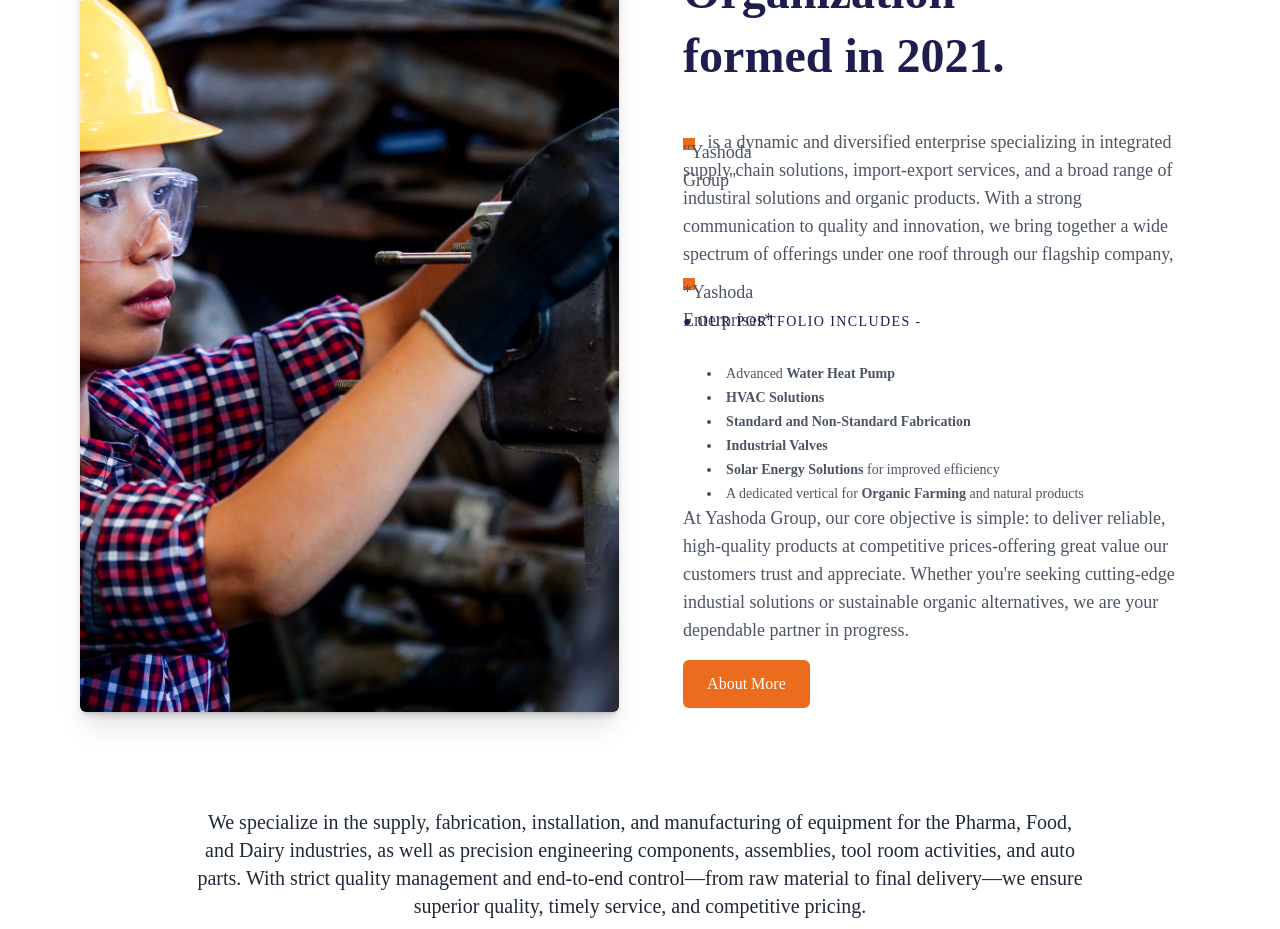
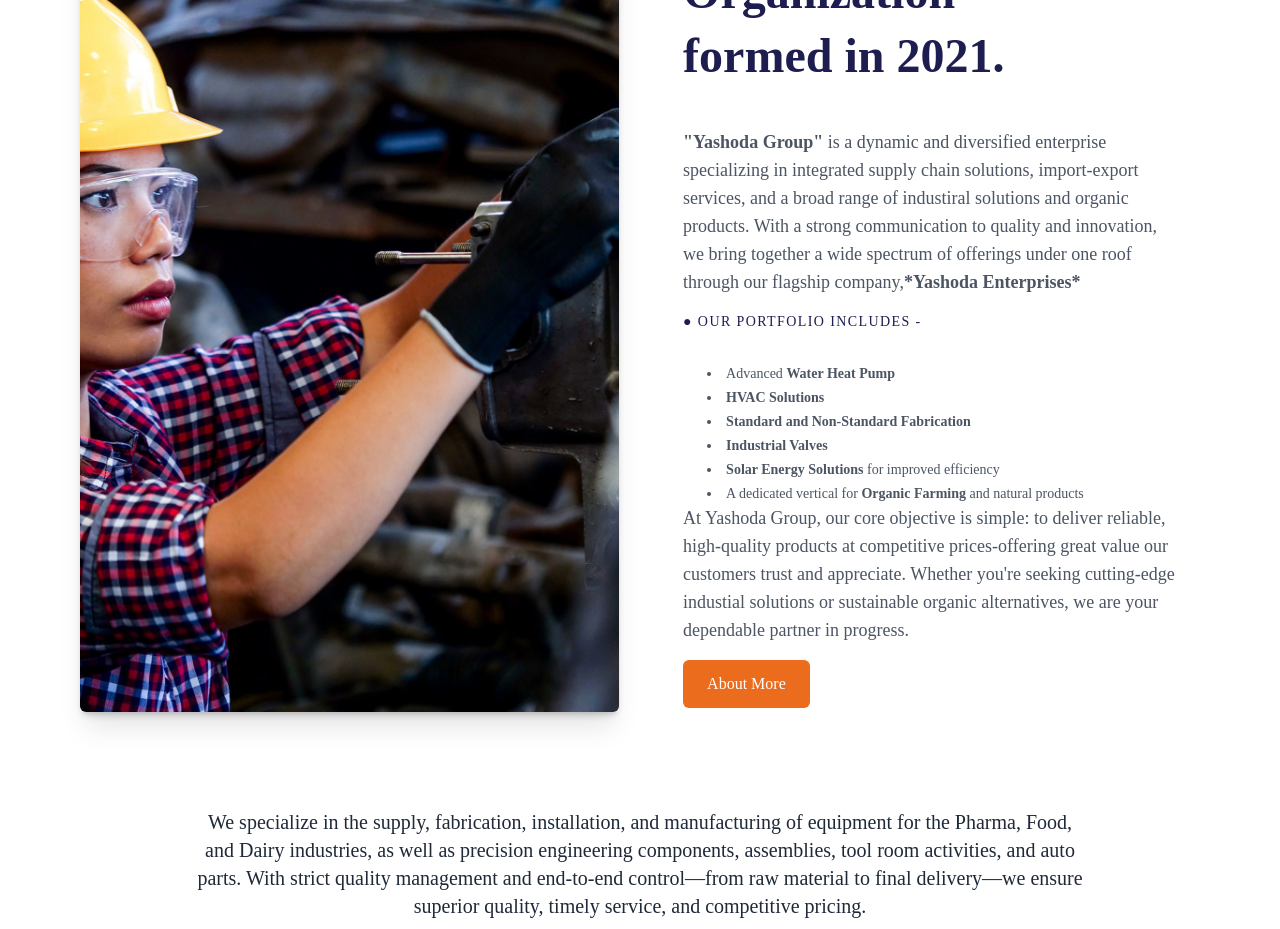
Before and after one commit to Tejashree3/Yashoda, a React (Create React App) app: page / in a window 1280 px wide. Shown: the part 1160-2089 px from the top of the page. Built offline with nearby package versions, Linux system fonts and the light colour scheme.

Commit message:
about us

```diff
--- a/src/component/About.jsx
+++ b/src/component/About.jsx
@@ -34,17 +34,13 @@ const AboutUs = () => {
             <span className="block mt-4">formed in 2021.</span>
           </h2>
           <p className="text-gray-600 text-lg mb-4">
-            <span className="inline-block w-3 h-3 bg-orange_color mr-2 align-middle">
-              "Yashoda Group"
-            </span>{" "}
-            is a dynamic and diversified enterprise specializing in integrated
-            supply chain solutions, import-export services, and a broad range of
-            industiral solutions and organic products. With a strong
-            communication to quality and innovation, we bring together a wide
-            spectrum of offerings under one roof through our flagship company,
-            <span className="inline-block w-3 h-3 bg-orange_color mr-2 align-middle">
-              *Yashoda Enterprises*
-            </span>
+            <strong>"Yashoda Group"</strong> is a dynamic and diversified
+            enterprise specializing in integrated supply chain solutions,
+            import-export services, and a broad range of industiral solutions
+            and organic products. With a strong communication to quality and
+            innovation, we bring together a wide spectrum of offerings under one
+            roof through our flagship company,
+            <strong>*Yashoda Enterprises*</strong>
           </p>
           <p className="text-sm uppercase text-[#1d1d4f] tracking-widest mb-8">
             ● Our portfolio includes -
```
